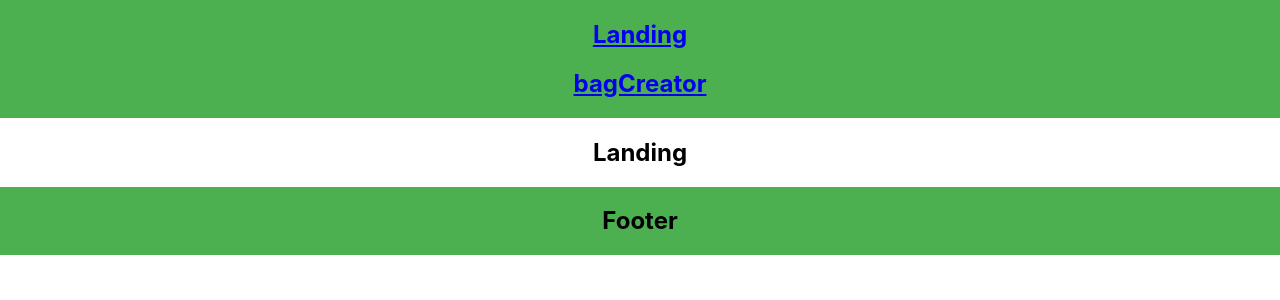
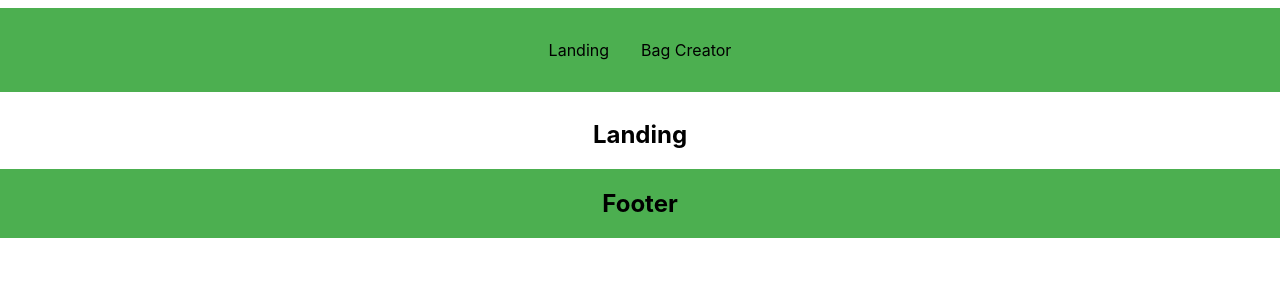
Before and after one commit to poplockndrop1t/golfBuddy, a React (Create React App) app: page / in a window 1280 px wide. Shown: the top 300 px of the page. Built offline with nearby package versions, Linux system fonts and the light colour scheme.

Commit message:
Add styling to nav comp

```diff
--- a/src/Nav/Nav.css
+++ b/src/Nav/Nav.css
@@ -1,4 +1,14 @@
+a {
+  color: black;
+  text-decoration: none;
+  margin: 1em;
+}
+
 .navContainer {
   background-color: #4caf50;
   width: 100%;
+  display: flex;
+  align-items: center;
+  justify-content: center;
+  margin: .5em;
 }
--- a/src/Nav/Nav.js
+++ b/src/Nav/Nav.js
@@ -7,10 +7,10 @@ function Nav() {
   return (
     <div className="navContainer">
       <Link to="/">
-        <h2>Landing</h2>
+        <p>Landing</p>
       </Link>
       <Link to="/bagCreator">
-        <h2>bagCreator</h2>
+        <p>Bag Creator</p>
       </Link>
     </div>
   )
```
